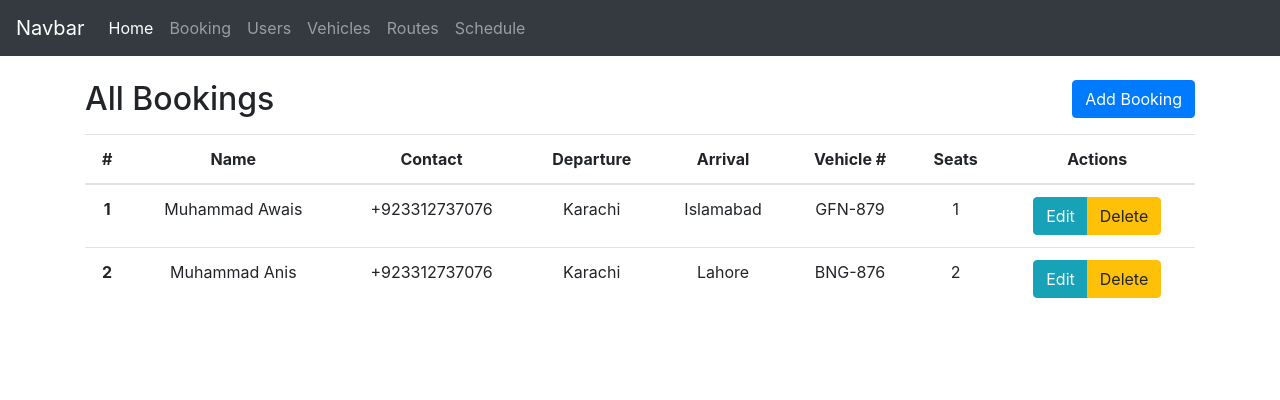
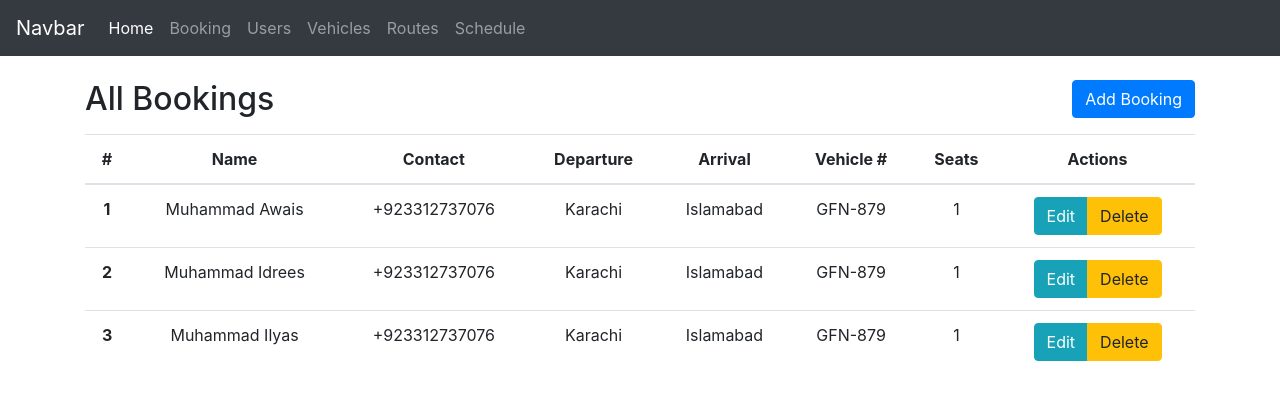
Before and after one commit to anisiqbal/bus-booking-app-react, a React (Create React App) app: page /booking in a window 1280 px wide. Shown: the top 400 px of the page. Built offline with nearby package versions, Linux system fonts and the light colour scheme.

Commit message:
booking component table converted to mockdata

```diff
--- a/src/components/Booking.js
+++ b/src/components/Booking.js
@@ -1,6 +1,5 @@
 import React, {Component} from 'react';
 import Modal from '../shared/Modal';
-import DataTable from '../shared/DataTable';
 
 class Booking extends Component {
 
@@ -14,6 +13,38 @@ class Booking extends Component {
     name: "Update"
   }
 
+  // booking data
+  bookingData = [
+    {
+      num: '1',
+      name: 'Muhammad Awais',
+      contact: '+923312737076',
+      departure: 'Karachi',
+      arrival: 'Islamabad',
+      vechicle: 'GFN-879',
+      seats: '1'
+    },
+    {
+      num: '2',
+      name: 'Muhammad Idrees',
+      contact: '+923312737076',
+      departure: 'Karachi',
+      arrival: 'Islamabad',
+      vechicle: 'GFN-879',
+      seats: '1'
+    },
+    {
+      num: '3',
+      name: 'Muhammad Ilyas',
+      contact: '+923312737076',
+      departure: 'Karachi',
+      arrival: 'Islamabad',
+      vechicle: 'GFN-879',
+      seats: '1'
+    },
+
+  ]
+
   render() {
     return (
       <div>
@@ -24,7 +55,48 @@ class Booking extends Component {
           <a href="#" className="btn btn-primary float-right" data-toggle="modal" data-target="#exampleModal">Add Booking</a>
         </h2>
 
-        <DataTable />
+        <table className="table">
+            <thead>
+                <tr>
+                    <th scope="col">#</th>
+                    <th scope="col">Name</th>
+                    <th scope="col">Contact</th>
+                    <th scope="col">Departure</th>
+                    <th scope="col">Arrival</th>
+                    <th scope="col">Vehicle #</th>
+                    <th scope="col">Seats</th>
+                    <th scope="col">Actions</th>
+                </tr>
+            </thead>
+            <tbody>
+
+              {
+                this.bookingData.map(
+                  (booking, i) => {
+                    return(
+                      <tr>
+                        <th scope="row"> {booking.num} </th>
+                        <td>{booking.name}</td>
+                        <td>{booking.contact}</td>
+                        <td>{booking.departure}</td>
+                        <td>{booking.arrival}</td>
+                        <td>{booking.vechicle}</td>
+                        <td>{booking.seats}</td>
+                        <td>
+                          <div className="btn-group" role="group" aria-label="Basic example">
+                            <button type="button" className="btn btn-info" data-toggle="modal" data-target="#exampleModal">Edit</button>
+                            <button type="button" className="btn btn-warning">Delete</button>
+                          </div>
+                        </td>
+                      </tr>
+                    )
+
+                  }
+                )
+              }
+
+            </tbody>
+        </table>
 
         <Modal data={this.addModal} />
         <Modal data={this.updateModal} />
```
Also changed, not shown: 1 other file (tests, documents, lock files or other folders).
